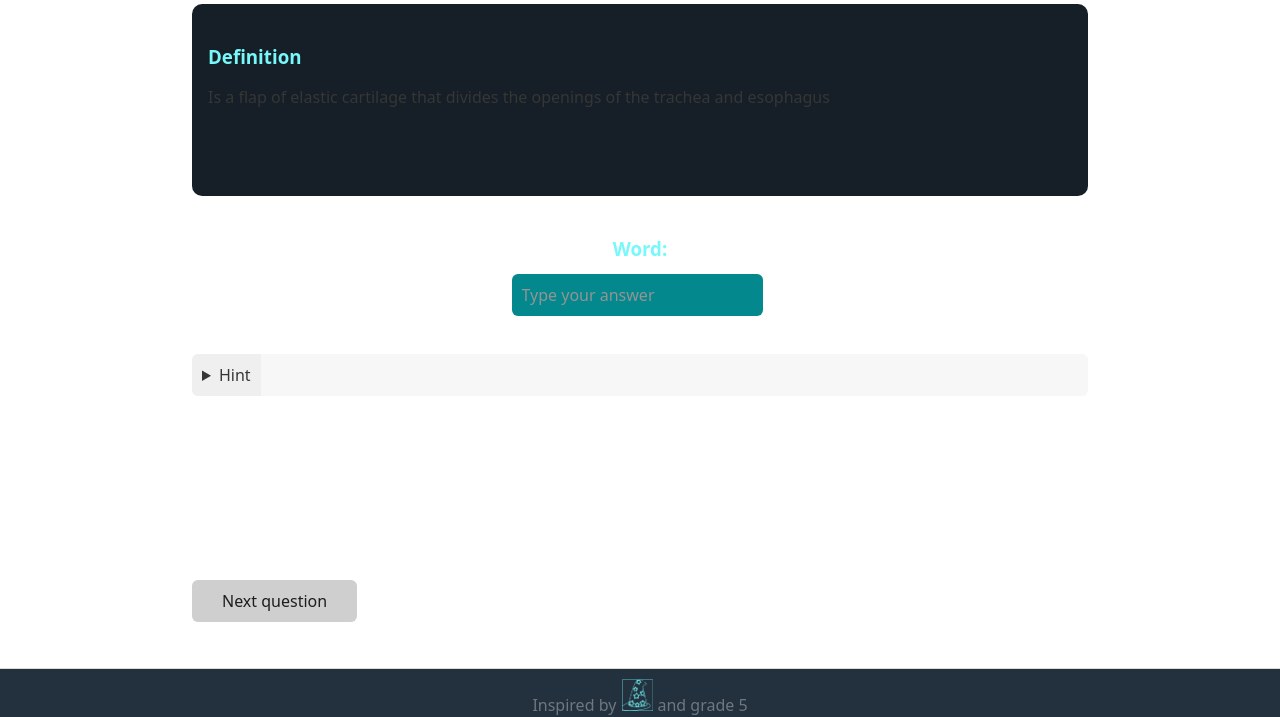
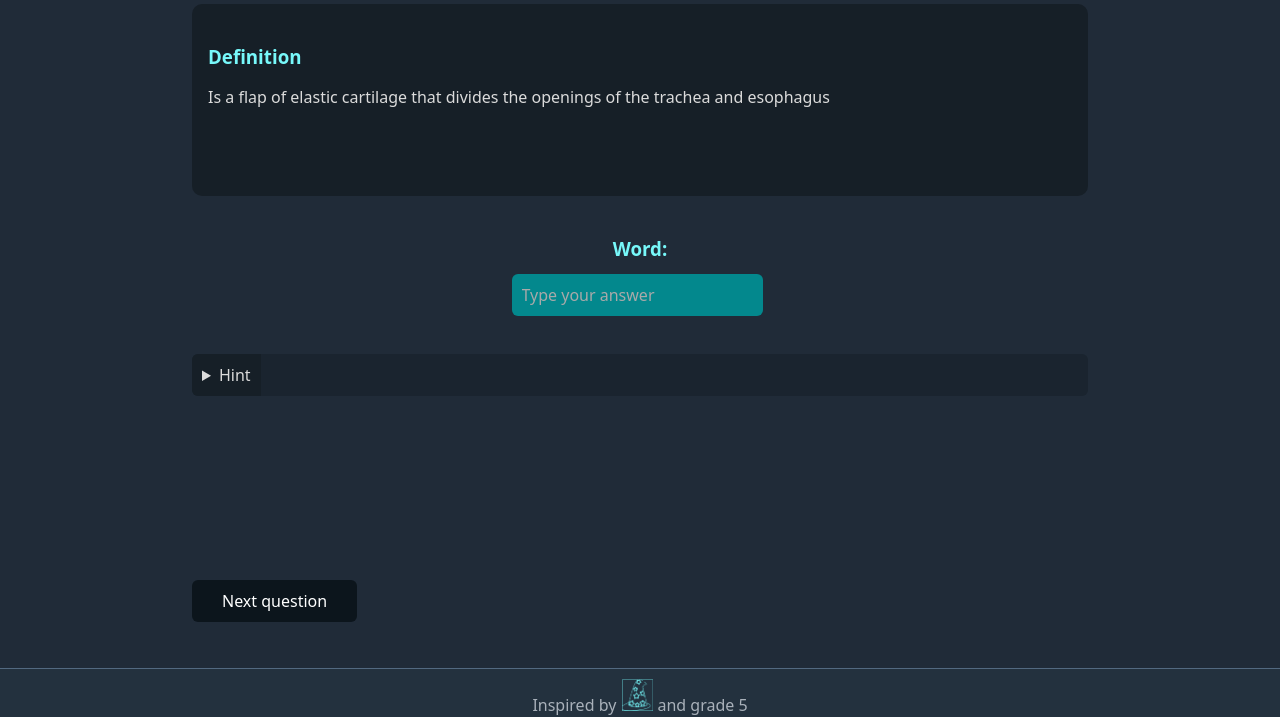
Before and after one commit to Garcila/pensieve534, a plain HTML site: page index.html in a window 1280 px wide. Shown: the part 205-922 px from the top of the page. Drawn offline with nearby package versions, Linux system fonts and the light colour scheme; a web font is replaced by a local one.

Commit message:
change css mode to dark always

```diff
--- a/index.html
+++ b/index.html
@@ -9,7 +9,7 @@
     <link rel="preconnect" href="https://fonts.googleapis.com">
     <link rel="preconnect" href="https://fonts.gstatic.com" crossorigin>
     <link href="https://fonts.googleapis.com/css2?family=Stick+No+Bills:wght@800&display=swap" rel="stylesheet">
-    <link rel="stylesheet" href="https://cdn.jsdelivr.net/npm/water.css@2/out/water.css">
+    <link rel="stylesheet" href="https://cdn.jsdelivr.net/npm/water.css@2/out/dark.css">
     <link rel="stylesheet" href="./syle.css" />
 </head>
 
```
